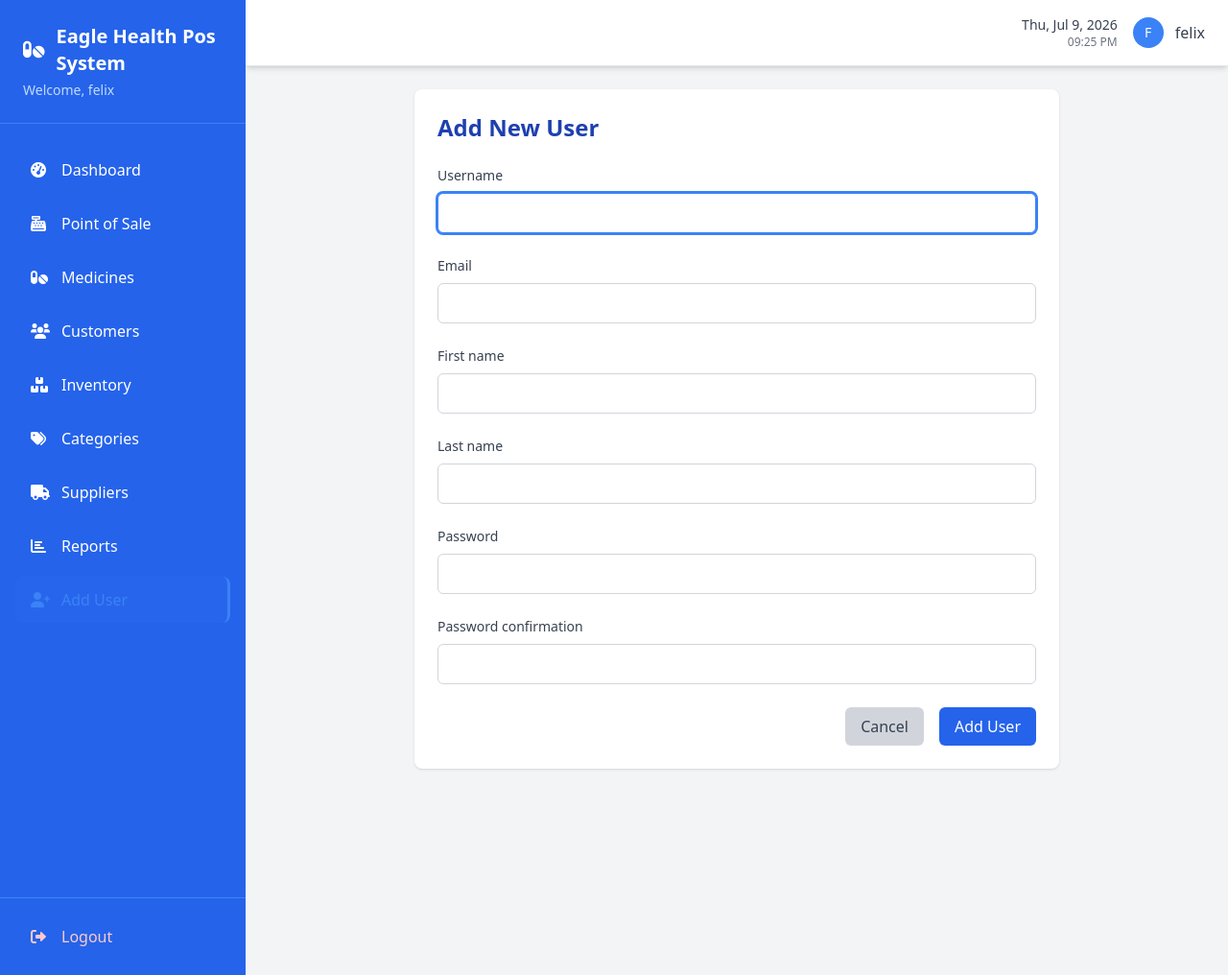
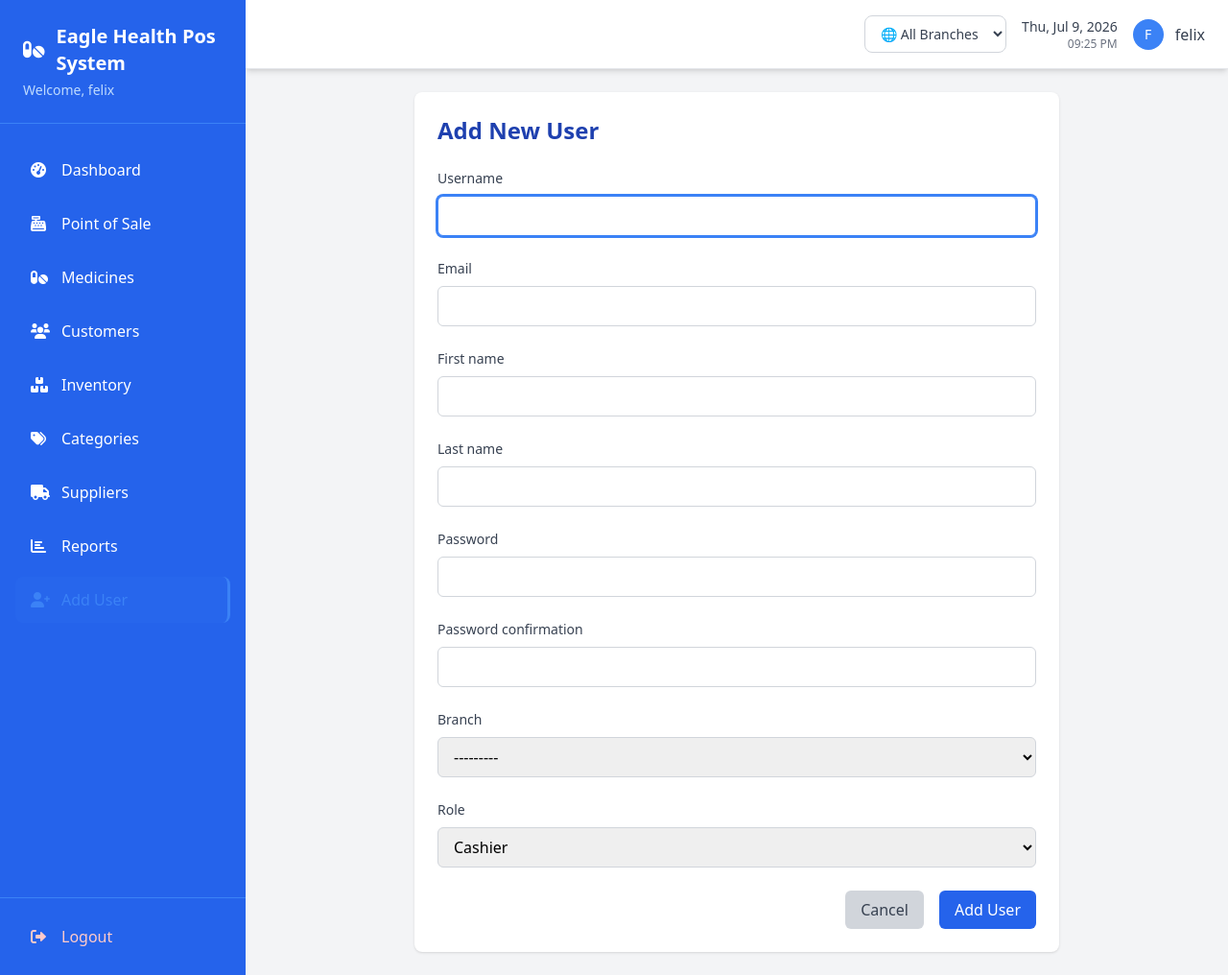
Before and after one commit to findech1/Pharmacy-POS, a Django app: page /add-user/ in a window 1280 px wide. Shown: the whole page at 96% size. Run offline with Django 5.2, Linux system fonts and the light colour scheme; a user stored in the database is signed in; data comes from the database, SQL or seed files in the repository; both versions use the stored data as it was after the commit; some libraries are stand-ins or nearby versions.

Commit message:
multibranch, test branch users

```diff
--- a/pharmacy_pos/pharmacy_pos/settings.py
+++ b/pharmacy_pos/pharmacy_pos/settings.py
@@ -50,6 +50,7 @@ MIDDLEWARE = [
     'django.middleware.common.CommonMiddleware',
     'django.middleware.csrf.CsrfViewMiddleware',
     'django.contrib.auth.middleware.AuthenticationMiddleware',
+    'pos.middleware.ActiveBranchMiddleware',
     'django.contrib.messages.middleware.MessageMiddleware',
     'django.middleware.clickjacking.XFrameOptionsMiddleware',
 ]
@@ -67,6 +68,7 @@ TEMPLATES = [
                 'django.template.context_processors.request',
                 'django.contrib.auth.context_processors.auth',
                 'django.contrib.messages.context_processors.messages',
+                'pos.context_processors.branch_context',
             ],
         },
     },
--- a/pharmacy_pos/pos/admin.py
+++ b/pharmacy_pos/pos/admin.py
@@ -1,8 +1,10 @@
 from django.contrib import admin
-from .models import Medicine, Category, Customer, Supplier, Sale, SaleItem
+from .models import Medicine, Category, Customer, Supplier, Sale, SaleItem, Branch, UserProfile
 
 admin.site.register(Medicine)
 admin.site.register(Category)
 admin.site.register(Customer)
 admin.site.register(Supplier)
 admin.site.register(Sale)
+admin.site.register(Branch)
+admin.site.register(UserProfile)
--- a/pharmacy_pos/pos/apps.py
+++ b/pharmacy_pos/pos/apps.py
@@ -4,3 +4,6 @@ from django.apps import AppConfig
 class PosConfig(AppConfig):
     default_auto_field = 'django.db.models.BigAutoField'
     name = 'pos'
+
+    def ready(self):
+        import pos.signals  # noqa
--- /dev/null
+++ b/pharmacy_pos/pos/context_processors.py
@@ -0,0 +1,10 @@
+from .models import Branch
+
+
+def branch_context(request):
+    if not request.user.is_authenticated:
+        return {}
+    return {
+        'branches': Branch.objects.filter(is_active=True) if getattr(request, 'is_branch_admin', False) else [],
+        'active_branch': Branch.objects.filter(id=request.active_branch_id).first() if getattr(request, 'active_branch_id', None) else None,
+    }
--- a/pharmacy_pos/pos/forms.py
+++ b/pharmacy_pos/pos/forms.py
@@ -1,4 +1,3 @@
-# pos/forms.py
 from django import forms
 from django.contrib.auth.forms import UserCreationForm
 from django.contrib.auth.models import User
@@ -6,14 +5,29 @@ from .models import *
 from crispy_forms.helper import FormHelper
 from crispy_forms.layout import Layout, Field, Submit, Row, Column
 
+
 class CustomUserCreationForm(UserCreationForm):
     email = forms.EmailField(required=True)
     first_name = forms.CharField(max_length=30, required=True)
     last_name = forms.CharField(max_length=30, required=True)
+    branch = forms.ModelChoiceField(
+        queryset=Branch.objects.filter(is_active=True),
+        required=False,
+        help_text="Leave blank for System Admins with all-branch access."
+    )
+    role = forms.ChoiceField(choices=UserProfile.ROLE_CHOICES, initial='cashier')
 
     class Meta:
         model = User
         fields = ("username", "email", "first_name", "last_name", "password1", "password2")
+
+    def clean(self):
+        cleaned_data = super().clean()
+        role = cleaned_data.get('role')
+        branch = cleaned_data.get('branch')
+        if role != 'admin' and not branch:
+            raise forms.ValidationError("A branch is required for non-admin roles.")
+        return cleaned_data
 
     def save(self, commit=True):
         user = super().save(commit=False)
@@ -22,22 +36,30 @@ class CustomUserCreationForm(UserCreationForm):
         user.last_name = self.cleaned_data["last_name"]
         if commit:
             user.save()
+            profile = user.profile
+            profile.branch = self.cleaned_data.get('branch')
+            profile.role = self.cleaned_data.get('role')
+            profile.save()
         return user
+
 
 class CategoryForm(forms.ModelForm):
     class Meta:
         model = Category
         fields = ['name', 'description', 'is_active']
 
+
 class SupplierForm(forms.ModelForm):
     class Meta:
         model = Supplier
         fields = ['name', 'contact_number', 'email', 'address', 'is_active']
 
+
 class MedicineForm(forms.ModelForm):
     class Meta:
         model = Medicine
         fields = ['name', 'category', 'price', 'description', 'manufacturer', 'is_active']
+
 
 class CustomerForm(forms.ModelForm):
     class Meta:
@@ -61,13 +83,24 @@ class CustomerForm(forms.ModelForm):
             ),
         )
 
+
 class InventoryForm(forms.ModelForm):
     class Meta:
         model = Inventory
-        fields = ['medicine', 'quantity', 'expiry_date', 'batch_number', 'cost_price']
+        fields = ['branch', 'medicine', 'quantity', 'expiry_date', 'batch_number', 'cost_price']
         widgets = {
             'expiry_date': forms.DateInput(attrs={'type': 'date'}),
         }
+
+    def __init__(self, *args, **kwargs):
+        user = kwargs.pop('user', None)
+        super().__init__(*args, **kwargs)
+        if user and hasattr(user, 'profile'):
+            if user.profile.role != 'admin':
+                self.fields.pop('branch')
+            else:
+                self.fields['branch'].queryset = Branch.objects.filter(is_active=True)
+
 
 class SaleForm(forms.ModelForm):
     class Meta:
--- a/pharmacy_pos/pos/urls.py
+++ b/pharmacy_pos/pos/urls.py
@@ -5,6 +5,7 @@ from . import views
 urlpatterns = [
     path('', views.dashboard, name='dashboard'),
     path('add-user/', views.add_user, name='add_user'),
+    path('switch-branch/<int:branch_id>/', views.switch_branch, name='switch_branch'),  # <-- add this line
 
     # Medicine URLs
     path('medicines/', views.medicine_list, name='medicine_list'),
--- a/pharmacy_pos/pos/views.py
+++ b/pharmacy_pos/pos/views.py
@@ -1,4 +1,3 @@
-# pos/views.py
 from django.shortcuts import render, redirect, get_object_or_404
 from django.contrib.auth import login, authenticate
 from django.contrib.auth.decorators import login_required
@@ -11,10 +10,11 @@ from django.http import JsonResponse
 from django.core.paginator import Paginator
 from django.utils import timezone
 from datetime import datetime, timedelta
-from .models import Medicine, Inventory, Customer, Sale, Supplier, Order, Category, Payment
+from .models import Medicine, Inventory, Customer, Sale, Supplier, Order, Category, Payment, Branch, SaleItem
 from .forms import *
 from django.views.decorators.csrf import csrf_exempt
 import json
+
 
 def login_view(request):
     if request.method == 'POST':
@@ -28,26 +28,34 @@ def login_view(request):
             messages.error(request, 'Invalid username or password.')
     return render(request, 'registration/login.html')
 
+
 @login_required
 def dashboard(request):
-    # Get dashboard statistics
     total_medicines = Medicine.objects.filter(is_active=True).count()
     total_customers = Customer.objects.count()
     total_suppliers = Supplier.objects.filter(is_active=True).count()
     today = timezone.now().date()
-    today_sales = Sale.objects.filter(sale_date__date=today).aggregate(
+
+    branch_filter = {} if request.active_branch_id is None else {'branch_id': request.active_branch_id}
+
+    today_sales = Sale.objects.filter(sale_date__date=today, **branch_filter).aggregate(
         total=Sum('total_amount')
     )['total'] or 0
-    # Low stock items (less than 10 units)
+
+    low_stock_inv_filter = {} if request.active_branch_id is None else {'inventory__branch_id': request.active_branch_id}
     low_stock = Medicine.objects.filter(
         inventory__quantity__lt=10,
-        is_active=True
+        is_active=True,
+        **low_stock_inv_filter
     ).distinct()
-    # Recent sales
-    recent_sales = Sale.objects.order_by('-sale_date')[:5]
-    # Expiry logic
-    expired = Inventory.objects.filter(expiry_date__lt=today)
-    close_to_expiry = Inventory.objects.filter(expiry_date__gte=today, expiry_date__lte=today + timedelta(days=30))
+
+    recent_sales = Sale.objects.filter(**branch_filter).order_by('-sale_date')[:5]
+
+    expired = Inventory.objects.filter(expiry_date__lt=today, **branch_filter)
+    close_to_expiry = Inventory.objects.filter(
+        expiry_date__gte=today, expiry_date__lte=today + timedelta(days=30), **branch_filter
+    )
+
     context = {
         'total_medicines': total_medicines,
         'total_customers': total_customers,
@@ -60,6 +68,7 @@ def dashboard(request):
     }
     return render(request, 'pos/dashboard.html', context)
 
+
 @login_required
 def add_user(request):
     if request.method == 'POST':
@@ -71,6 +80,24 @@ def add_user(request):
     else:
         form = CustomUserCreationForm()
     return render(request, 'pos/add_user.html', {'form': form})
+
+
+@login_required
+def switch_branch(request, branch_id):
+    profile = request.user.profile
+
+    if branch_id == 0:
+        if profile.role == 'admin':
+            request.session['active_branch_id'] = None
+            messages.success(request, 'Now viewing: All Branches')
+        return redirect(request.META.get('HTTP_REFERER', 'dashboard'))
+
+    if profile.role == 'admin' or profile.get_accessible_branches().filter(id=branch_id).exists():
+        request.session['active_branch_id'] = branch_id
+        branch = Branch.objects.get(id=branch_id)
+        messages.success(request, f'Now viewing: {branch.name}')
+    return redirect(request.META.get('HTTP_REFERER', 'dashboard'))
+
 
 # Medicine Views
 @login_required
@@ -93,6 +120,7 @@ def medicine_list(request):
         'search_query': search_query
     })
 
+
 @login_required
 def medicine_add(request):
     if request.method == 'POST':
@@ -104,6 +132,7 @@ def medicine_add(request):
     else:
         form = MedicineForm()
     return render(request, 'pos/medicine_form.html', {'form': form, 'title': 'Add Medicine'})
+
 
 @login_required
 def medicine_edit(request, pk):
@@ -118,6 +147,7 @@ def medicine_edit(request, pk):
         form = MedicineForm(instance=medicine)
     return render(request, 'pos/medicine_form.html', {'form': form, 'title': 'Edit Medicine'})
 
+
 # Customer Views
 @login_required
 def customer_list(request):
@@ -126,8 +156,8 @@ def customer_list(request):
 
     if search_query:
         customers = customers.filter(
-            Q(name__icontains=search_query) ,
-            Q(phone__icontains=search_query) ,
+            Q(name__icontains=search_query),
+            Q(phone__icontains=search_query),
             Q(email__icontains=search_query),
         )
 
@@ -139,6 +169,7 @@ def customer_list(request):
         'customers': customers,
         'search_query': search_query
     })
+
 
 @login_required
 def customer_add(request):
@@ -152,22 +183,32 @@ def customer_add(request):
         form = CustomerForm()
     return render(request, 'pos/customer_form.html', {'form': form, 'title': 'Add Customer'})
 
+
 # POS/Sales Views
 @login_required
 def pos_sale(request):
+    if request.active_branch_id is None:
+        messages.warning(request, 'Please select a specific branch before making a sale.')
+        return redirect('dashboard')
+
     medicines = Medicine.objects.filter(is_active=True)
     customers = Customer.objects.all().order_by('name')
     categories = Category.objects.filter(is_active=True)
+    active_branch = Branch.objects.get(id=request.active_branch_id)
     return render(request, 'pos/pos_sale.html', {
         'medicines': medicines,
         'customers': customers,
         'categories': categories,
+        'active_branch': active_branch,
     })
+
 
 @csrf_exempt
 @login_required
 def process_sale(request):
     if request.method == 'POST':
+        if request.active_branch_id is None:
+            return JsonResponse({'success': False, 'error': 'Select a branch before processing a sale.'}, status=400)
         try:
             if request.content_type == 'application/json':
                 data = json.loads(request.body)
@@ -201,7 +242,7 @@ def process_sale(request):
                                 'medicine_id': medicine_id,
                                 'quantity': quantity
                             })
-            # Create or reuse customer for checkout
+
             customer = None
             if customer_id:
                 customer = Customer.objects.filter(id=customer_id).first()
@@ -212,7 +253,7 @@ def process_sale(request):
                     email=new_customer_data.get('email', ''),
                     address=new_customer_data.get('address', ''),
                 )
-            # Calculate totals and validate payments
+
             subtotal = 0
             for item in items:
                 medicine_id = item.get('medicine_id')
@@ -237,6 +278,7 @@ def process_sale(request):
 
             sale_method = 'split' if len(payments) > 1 else payments[0].get('payment_method', 'cash')
             sale = Sale.objects.create(
+                branch_id=request.active_branch_id,
                 customer=customer,
                 payment_method=sale_method,
                 notes=notes,
@@ -275,29 +317,37 @@ def process_sale(request):
             return JsonResponse({'success': False, 'error': str(e)}, status=400)
     return JsonResponse({'success': False, 'error': 'Invalid request method'}, status=405)
 
+
 # Inventory Views
 @login_required
 def inventory_list(request):
-    inventories = Inventory.objects.select_related('medicine').all().order_by('medicine__name')
+    branch_filter = {} if request.active_branch_id is None else {'branch_id': request.active_branch_id}
+    inventories = Inventory.objects.select_related('medicine', 'branch').filter(**branch_filter).order_by('medicine__name')
     return render(request, 'pos/inventory_list.html', {'inventories': inventories})
+
 
 @login_required
 def inventory_add(request):
     if request.method == 'POST':
-        form = InventoryForm(request.POST)
+        form = InventoryForm(request.POST, user=request.user)
         if form.is_valid():
-            form.save()
+            inv = form.save(commit=False)
+            if not request.is_branch_admin:
+                inv.branch_id = request.active_branch_id
+            inv.save()
             messages.success(request, 'Inventory added successfully!')
             return redirect('inventory_list')
     else:
-        form = InventoryForm()
+        form = InventoryForm(user=request.user)
     return render(request, 'pos/inventory_form.html', {'form': form, 'title': 'Add Inventory'})
+
 
 # Category Views
 @login_required
 def category_list(request):
     categories = Category.objects.filter(is_active=True)
     return render(request, 'pos/category_list.html', {'categories': categories})
+
 
 @login_required
 def category_add(request):
@@ -311,11 +361,13 @@ def category_add(request):
         form = CategoryForm()
     return render(request, 'pos/category_form.html', {'form': form, 'title': 'Add Category'})
 
+
 # Supplier Views
 @login_required
 def supplier_list(request):
     suppliers = Supplier.objects.filter(is_active=True).order_by('name')
     return render(request, 'pos/supplier_list.html', {'suppliers': suppliers})
+
 
 @login_required
 def supplier_add(request):
@@ -329,11 +381,14 @@ def supplier_add(request):
         form = SupplierForm()
     return render(request, 'pos/supplier_form.html', {'form': form, 'title': 'Add Supplier'})
 
+
 # Sales Report Views
 @login_required
 def sales_report(request):
-    sales_qs = Sale.objects.order_by('-sale_date').prefetch_related('payments', 'items').select_related('customer', 'served_by')
-    # Filter by date range if provided
+    branch_filter = {} if request.active_branch_id is None else {'branch_id': request.active_branch_id}
+
+    sales_qs = Sale.objects.filter(**branch_filter).order_by('-sale_date').prefetch_related('payments', 'items').select_related('customer', 'served_by', 'branch')
+
     start_date = request.GET.get('start_date')
     end_date = request.GET.get('end_date')
     payment_method = request.GET.get('payment_method')
@@ -385,6 +440,7 @@ def sales_report(request):
         'top_items': top_items,
     })
 
+
 @login_required
 def receipt(request, sale_id):
     sale = get_object_or_404(Sale, id=sale_id)
@@ -394,15 +450,19 @@ def receipt(request, sale_id):
         'sale_items': sale_items,
     })
 
+
 @login_required
 def inventory_report(request):
-    # Filters
+    branch_filter = {} if request.active_branch_id is None else {'branch_id': request.active_branch_id}
+
     start_date = request.GET.get('start_date')
     end_date = request.GET.get('end_date')
     category_id = request.GET.get('category')
     medicine_id = request.GET.get('medicine')
-    expiry_status = request.GET.get('expiry_status')  # new
-    inventories = Inventory.objects.select_related('medicine', 'medicine__category')
+    expiry_status = request.GET.get('expiry_status')
+
+    inventories = Inventory.objects.select_related('medicine', 'medicine__category', 'branch').filter(**branch_filter)
+
     if start_date:
         inventories = inventories.filter(expiry_date__gte=start_date)
     if end_date:
@@ -415,12 +475,13 @@ def inventory_report(request):
         inventories = inventories.filter(expiry_date__lt=timezone.now().date())
     elif expiry_status == 'close':
         inventories = inventories.filter(expiry_date__gte=timezone.now().date(), expiry_date__lte=timezone.now().date() + timedelta(days=30))
-    # Aggregation: total stock per medicine
+
     stock_summary = inventories.values('medicine__name').annotate(
         total_stock=Sum('quantity')
     ).order_by('-total_stock')
-    # Low stock
+
     low_stock = inventories.filter(quantity__lt=10)
+
     context = {
         'stock_summary': list(stock_summary),
         'low_stock': low_stock,
@@ -429,15 +490,18 @@ def inventory_report(request):
     }
     return render(request, 'pos/inventory_report.html', context)
 
+
 @login_required
 def customer_report(request):
-    # Filters
+    branch_filter = {} if request.active_branch_id is None else {'branch_id': request.active_branch_id}
+
     start_date = request.GET.get('start_date')
     end_date = request.GET.get('end_date')
     customer_id = request.GET.get('customer')
 
     customers = Customer.objects.all()
-    sales = Sale.objects.select_related('customer', 'served_by').prefetch_related('payments', 'items').all()
+    sales = Sale.objects.filter(**branch_filter).select_related('customer', 'served_by', 'branch').prefetch_related('payments', 'items')
+
     if start_date:
         sales = sales.filter(sale_date__date__gte=start_date)
     if end_date:
@@ -445,7 +509,6 @@ def customer_report(request):
     if customer_id:
         sales = sales.filter(customer_id=customer_id)
 
-    # Aggregation: total sales per customer
     customer_summary = sales.values(
         'customer__id',
         'customer__name',
@@ -476,9 +539,9 @@ def customer_report(request):
     }
     return render(request, 'pos/customer_report.html', context)
 
+
 @login_required
 def supplier_report(request):
-    # Filters
     start_date = request.GET.get('start_date')
     end_date = request.GET.get('end_date')
     supplier_id = request.GET.get('supplier')
@@ -492,7 +555,6 @@ def supplier_report(request):
     if supplier_id:
         orders = orders.filter(supplier_id=supplier_id)
 
-    # Aggregation: total purchases per supplier
     supplier_summary = orders.values('supplier__name').annotate(
         total_purchases=Sum('total_amount'),
         num_orders=Count('id')
@@ -505,15 +567,18 @@ def supplier_report(request):
     }
     return render(request, 'pos/supplier_report.html', context)
 
+
 @permission_required('pos.view_financial_report', raise_exception=True)
 def financial_report(request):
-    # Filters
+    branch_filter = {} if request.active_branch_id is None else {'branch_id': request.active_branch_id}
+
     start_date = request.GET.get('start_date')
     end_date = request.GET.get('end_date')
     cashier_id = request.GET.get('cashier')
     payment_method = request.GET.get('payment_method')
 
-    sales = Sale.objects.select_related('served_by').prefetch_related('payments').all()
+    sales = Sale.objects.filter(**branch_filter).select_related('served_by', 'branch').prefetch_related('payments')
+
     if start_date:
         sales = sales.filter(sale_date__date__gte=start_date)
     if end_date:
@@ -526,25 +591,21 @@ def financial_report(request):
             Q(payments__payment_method=payment_method)
         ).distinct()
 
-    # Aggregation: total revenue, total tax, total discount
     total_revenue = sales.aggregate(total=Sum('total_amount'))['total'] or 0
     total_tax = sales.aggregate(total=Sum('tax'))['total'] or 0
     total_discount = sales.aggregate(total=Sum('discount'))['total'] or 0
     num_sales = sales.count()
 
-    # Revenue by cashier
     cashier_summary = sales.values('served_by__username').annotate(
         total_sales=Sum('total_amount'),
         num_sales=Count('id')
     ).order_by('-total_sales')
 
-    # Revenue by payment mode
     payment_summary = Payment.objects.filter(sale__in=sales).values('payment_method').annotate(
         total=Sum('amount'),
         count=Count('id')
     ).order_by('-total')
 
-    # Daily and monthly revenue breakdown
     daily_summary = sales.annotate(day=TruncDate('sale_date')).values('day').annotate(
         total_sales=Sum('total_amount'),
         num_sales=Count('id')
@@ -554,6 +615,15 @@ def financial_report(request):
         total_sales=Sum('total_amount'),
         num_sales=Count('id')
     ).order_by('month')
+
+    branch_summary = []
+    if request.active_branch_id is None:
+        branch_summary = list(
+            sales.values('branch__name').annotate(
+                total_sales=Sum('total_amount'),
+                num_sales=Count('id')
+            ).order_by('-total_sales')
+        )
 
     cashiers = User.objects.filter(id__in=sales.values_list('served_by_id', flat=True).distinct())
 
@@ -566,6 +636,7 @@ def financial_report(request):
         'payment_summary': list(payment_summary),
         'daily_summary': list(daily_summary),
         'monthly_summary': list(monthly_summary),
+        'branch_summary': branch_summary,
         'payment_methods': Payment.PAYMENT_METHOD_CHOICES,
         'cashiers': cashiers,
         'start_date': start_date,
--- a/pharmacy_pos/templates/base.html
+++ b/pharmacy_pos/templates/base.html
@@ -149,6 +149,31 @@
       </p>
     </div>
     <div class="flex items-center space-x-4">
+
+      <!-- Branch Switcher -->
+      {% if user.profile.role == 'admin' %}
+      <div class="relative">
+        <select
+          onchange="window.location.href=this.value"
+          class="border border-gray-300 rounded-lg px-3 py-2 text-sm font-medium text-gray-700 bg-white hover:border-blue-400 focus:outline-none focus:ring-2 focus:ring-blue-400"
+        >
+          <option value="{% url 'switch_branch' 0 %}" {% if not active_branch %}selected{% endif %}>
+            🌐 All Branches
+          </option>
+          {% for b in branches %}
+            <option value="{% url 'switch_branch' b.id %}" {% if active_branch.id == b.id %}selected{% endif %}>
+              {{ b.name }}
+            </option>
+          {% endfor %}
+        </select>
+      </div>
+      {% elif active_branch %}
+      <div class="flex items-center px-3 py-2 bg-blue-50 border border-blue-200 rounded-lg">
+        <i class="fas fa-store text-blue-500 mr-2 text-sm"></i>
+        <span class="text-sm font-medium text-blue-700">{{ active_branch.name }}</span>
+      </div>
+      {% endif %}
+
       <!-- Date/Time -->
       <div class="text-right">
         <p
```
Also changed, not shown: pharmacy_pos/pos/middleware.py (added, +33 -0 lines), pharmacy_pos/pos/models.py (+52 -6 lines), pharmacy_pos/pos/signals.py (added, +10 -0 lines), pharmacy_pos/db.sqlite3, pharmacy_pos/pos/migrations/0004_branch_inventory_branch_sale_branch_userprofile.py (added). Lines whose indentation alone changed are shown as unchanged.
